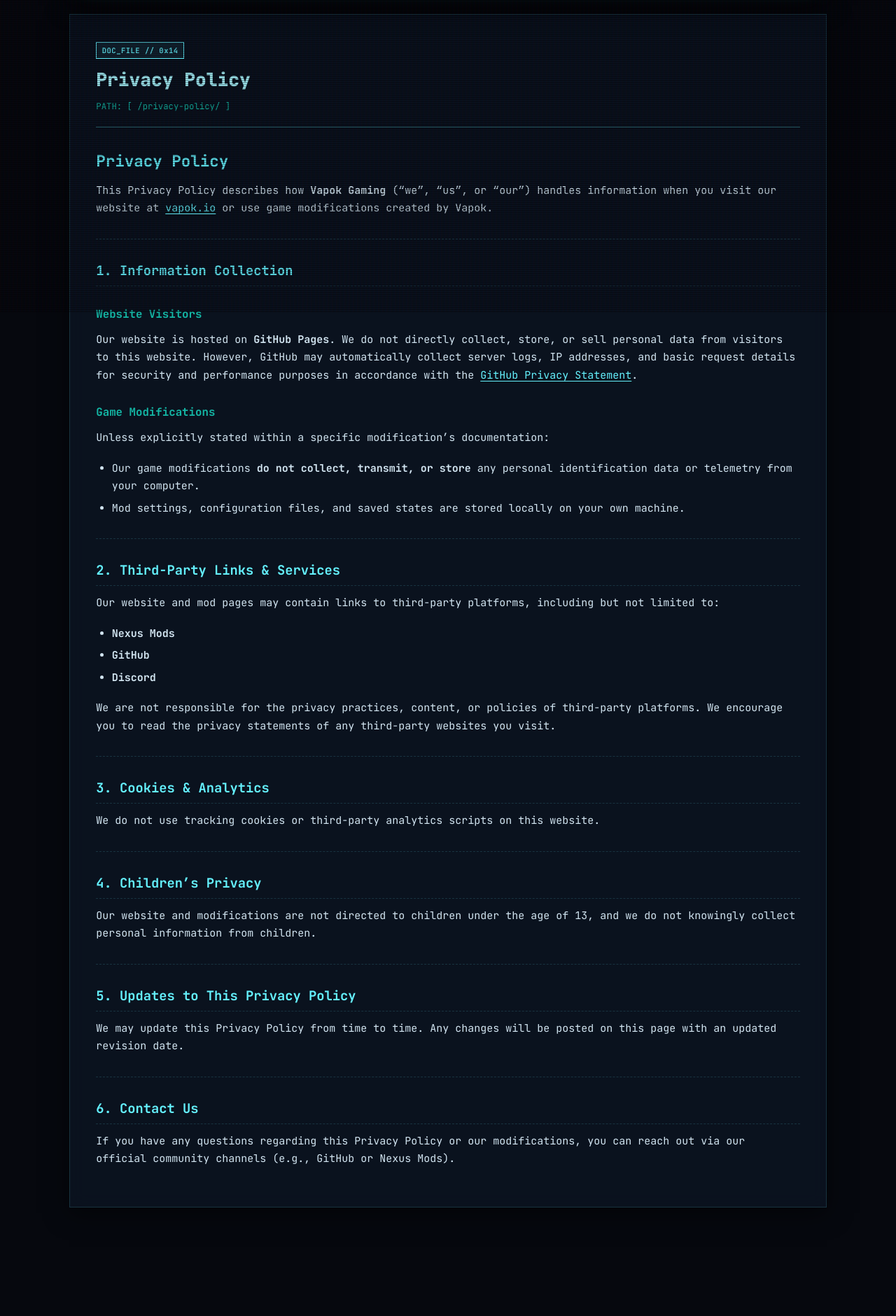
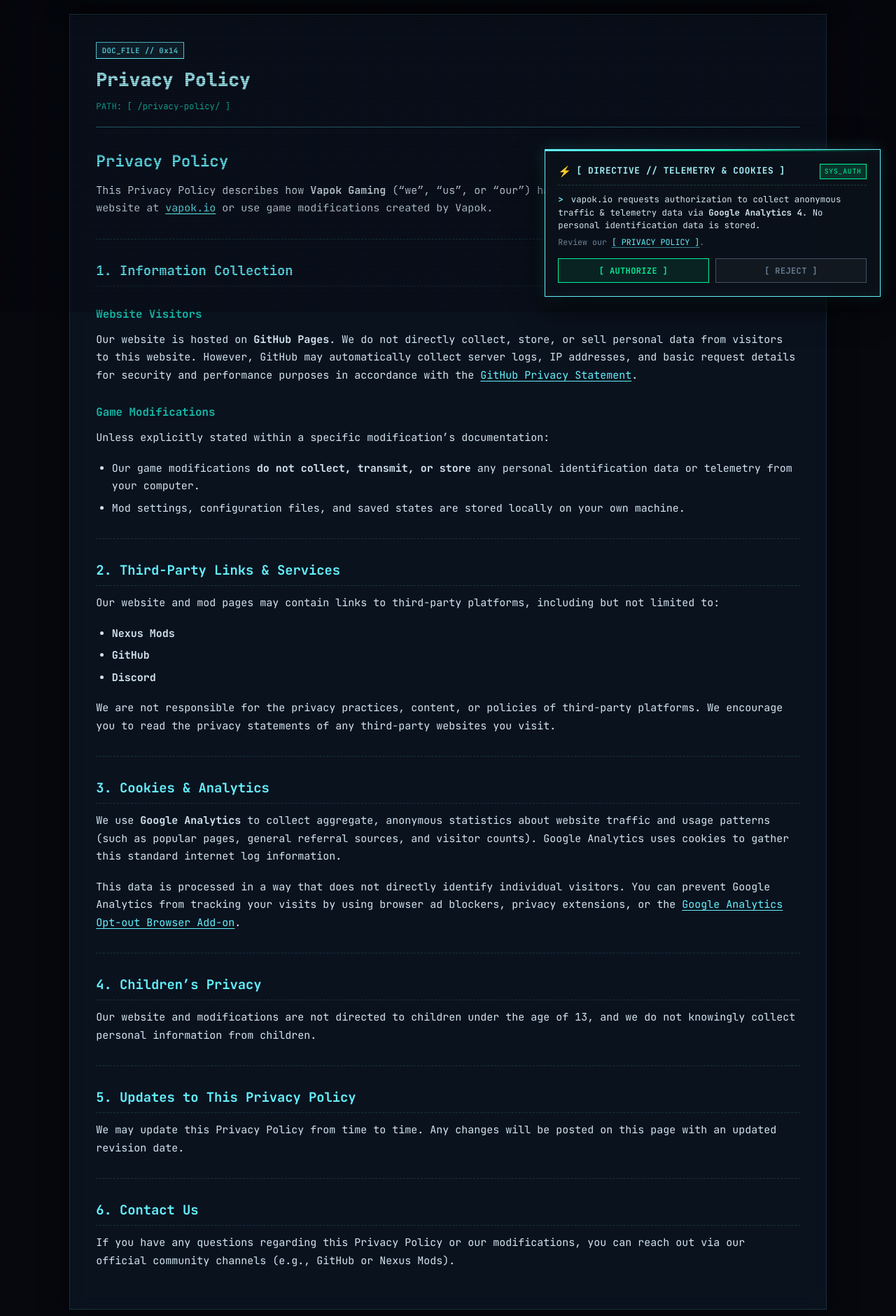
Before and after one commit to Vapok/vapok.github.io, a Jekyll site: the page built from privacy-policy.md, in a window 1280 px wide. Shown: the part 454-2334 px from the top of the page at 70% size. Built offline with Jekyll 4.4.1, drawn with Linux system fonts in a browser that asks for light colours.

Commit message:
Add Google Analytics 4 with Consent Mode v2 and Cyber-Console cookie banner

```diff
--- a/_config.yml
+++ b/_config.yml
@@ -2,6 +2,8 @@
 tagline: Gaming Community, Creative Systems & Game Modifications
 description: High-performance game modifications, active games, and gaming community hub by Vapok.
 url: "https://vapok.io"
+baseurl: ""
+google_analytics: "G-WKCE821DL8"
 
 # Site Identity & Links
 author:
--- /dev/null
+++ b/_includes/cookie-banner.html
@@ -0,0 +1,94 @@
+<!-- Terminal Cyber-Console Cookie & Telemetry Consent Banner -->
+<div id="cookie-consent-banner" class="cookie-banner" role="dialog" aria-labelledby="cookie-banner-title" aria-describedby="cookie-banner-desc" style="display: none;">
+  <div class="cookie-banner-inner">
+    <div class="cookie-banner-header">
+      <span class="cookie-banner-icon">⚡</span>
+      <span id="cookie-banner-title" class="cookie-banner-title">[ DIRECTIVE // TELEMETRY &amp; COOKIES ]</span>
+      <span class="cookie-banner-badge">SYS_AUTH</span>
+    </div>
+    <div class="cookie-banner-body">
+      <p id="cookie-banner-desc" class="cookie-banner-text">
+        <span class="cookie-prompt">&gt;</span> vapok.io requests authorization to collect anonymous traffic &amp; telemetry data via <strong>Google Analytics 4</strong>. No personal identification data is stored.
+      </p>
+      <p class="cookie-banner-subtext">
+        Review our <a href="{{ '/privacy-policy/' | relative_url }}" class="cookie-link">[ PRIVACY POLICY ]</a>.
+      </p>
+    </div>
+    <div class="cookie-banner-actions">
+      <button type="button" id="cookie-accept-btn" class="cookie-btn cookie-btn-accept" title="Authorize anonymous analytics cookies">
+        [ AUTHORIZE ]
+      </button>
+      <button type="button" id="cookie-decline-btn" class="cookie-btn cookie-btn-decline" title="Block all analytics cookies">
+        [ REJECT ]
+      </button>
+    </div>
+  </div>
+</div>
+
+<script>
+  (function() {
+    var banner = document.getElementById('cookie-consent-banner');
+    var acceptBtn = document.getElementById('cookie-accept-btn');
+    var declineBtn = document.getElementById('cookie-decline-btn');
+
+    function updateConsent(decision) {
+      try {
+        localStorage.setItem('vapok_cookie_consent', decision);
+      } catch (e) {}
+
+      if (typeof window.gtag === 'function') {
+        window.gtag('consent', 'update', {
+          'analytics_storage': decision
+        });
+      }
+
+      if (banner) {
+        banner.classList.remove('active');
+        banner.classList.add('closing');
+        setTimeout(function() {
+          banner.style.display = 'none';
+          banner.classList.remove('closing');
+        }, 300);
+      }
+    }
+
+    function showBanner() {
+      if (!banner) return;
+      banner.style.display = 'block';
+      // Force reflow
+      void banner.offsetWidth;
+      banner.classList.add('active');
+    }
+
+    window.openCookieConsent = function() {
+      showBanner();
+      if (acceptBtn) {
+        acceptBtn.focus();
+      }
+    };
+
+    if (acceptBtn) {
+      acceptBtn.addEventListener('click', function() {
+        updateConsent('granted');
+      });
+    }
+
+    if (declineBtn) {
+      declineBtn.addEventListener('click', function() {
+        updateConsent('denied');
+      });
+    }
+
+    // Auto-display if no consent decision recorded yet
+    document.addEventListener('DOMContentLoaded', function() {
+      var saved = null;
+      try {
+        saved = localStorage.getItem('vapok_cookie_consent');
+      } catch (e) {}
+
+      if (!saved) {
+        setTimeout(showBanner, 700);
+      }
+    });
+  })();
+</script>
--- a/_includes/footer.html
+++ b/_includes/footer.html
@@ -27,6 +27,7 @@
       <li><a href="{{ '/support/' | relative_url }}" style="color: var(--warning-amber);">[ Fuel / Support ]</a></li>
       <li><a href="{{ '/terms-of-service' | relative_url }}">[ Terms of Service ]</a></li>
       <li><a href="{{ '/privacy-policy' | relative_url }}">[ Privacy Policy ]</a></li>
+      <li><button type="button" class="footer-btn-link" onclick="if(window.openCookieConsent) window.openCookieConsent();" aria-label="Open Cookie and Telemetry Settings">[ Cookie Settings ]</button></li>
       <li><a href="#top">[ ^ TOP ]</a></li>
     </ul>
   </div>
--- /dev/null
+++ b/_includes/google-analytics.html
@@ -0,0 +1,27 @@
+{% if site.google_analytics and jekyll.environment == "production" %}
+<!-- Google tag (gtag.js) with Consent Mode v2 -->
+<script async src="https://www.googletagmanager.com/gtag/js?id={{ site.google_analytics }}"></script>
+<script>
+  window.dataLayer = window.dataLayer || [];
+  function gtag(){dataLayer.push(arguments);}
+
+  // Check persisted consent status before initializing
+  var storedConsent = null;
+  try {
+    storedConsent = localStorage.getItem('vapok_cookie_consent');
+  } catch (e) {}
+
+  var analyticsConsent = (storedConsent === 'granted') ? 'granted' : 'denied';
+
+  // Default consent settings (Google Consent Mode v2)
+  gtag('consent', 'default', {
+    'analytics_storage': analyticsConsent,
+    'ad_storage': 'denied',
+    'ad_user_data': 'denied',
+    'ad_personalization': 'denied'
+  });
+
+  gtag('js', new Date());
+  gtag('config', '{{ site.google_analytics }}');
+</script>
+{% endif %}
--- a/_layouts/default.html
+++ b/_layouts/default.html
@@ -22,6 +22,9 @@
       } catch (e) {}
     })();
   </script>
+
+  <!-- Analytics -->
+  {% include google-analytics.html %}
 </head>
 <body id="top">
   <!-- Skip to Main Content (WCAG 2.4.1 Bypass Blocks) -->
@@ -50,5 +53,8 @@
   <!-- JavaScript Engine & BBS Doors -->
   <script src="{{ '/assets/js/bbs-doors.js' | relative_url }}"></script>
   <script src="{{ '/assets/js/terminal-fx.js' | relative_url }}"></script>
+
+  <!-- Cookie & Telemetry Consent Banner -->
+  {% include cookie-banner.html %}
 </body>
 </html>
--- a/assets/css/terminal.css
+++ b/assets/css/terminal.css
@@ -1491,12 +1491,20 @@
   list-style: none;
 }
 
-.footer-legal-links a {
+.footer-legal-links a,
+.footer-legal-links .footer-btn-link {
   color: var(--text-muted);
   text-decoration: none;
-}
-
-.footer-legal-links a:hover {
+  background: none;
+  border: none;
+  font-family: inherit;
+  font-size: inherit;
+  cursor: pointer;
+  padding: 0;
+}
+
+.footer-legal-links a:hover,
+.footer-legal-links .footer-btn-link:hover {
   color: var(--ice-blue);
   text-decoration: underline;
 }
@@ -2037,6 +2045,203 @@
   transform: translateY(-2px);
 }
 
+/* ==========================================================================
+   COOKIE & TELEMETRY CONSENT BANNER (CYBER-CONSOLE DIRECTIVE)
+   ========================================================================== */
+
+.cookie-banner {
+  position: fixed;
+  bottom: 1.5rem;
+  right: 1.5rem;
+  max-width: 480px;
+  width: calc(100vw - 3rem);
+  z-index: 99999;
+  opacity: 0;
+  transform: translateY(20px) scale(0.98);
+  transition: opacity 0.35s cubic-bezier(0.16, 1, 0.3, 1), transform 0.35s cubic-bezier(0.16, 1, 0.3, 1);
+  pointer-events: none;
+}
+
+.cookie-banner.active {
+  opacity: 1;
+  transform: translateY(0) scale(1);
+  pointer-events: auto;
+}
+
+.cookie-banner.closing {
+  opacity: 0;
+  transform: translateY(15px) scale(0.96);
+  pointer-events: none;
+}
+
+.cookie-banner-inner {
+  background: rgba(11, 17, 26, 0.95);
+  backdrop-filter: blur(12px);
+  -webkit-backdrop-filter: blur(12px);
+  border: 1px solid var(--ice-blue);
+  box-shadow: 0 12px 40px rgba(0, 0, 0, 0.85),
+              0 0 20px rgba(100, 240, 252, 0.2),
+              inset 0 0 15px rgba(100, 240, 252, 0.04);
+  padding: 1.25rem;
+  position: relative;
+  font-family: var(--font-mono);
+}
+
+.cookie-banner-inner::before {
+  content: "";
+  position: absolute;
+  top: 0;
+  left: 0;
+  right: 0;
+  height: 2px;
+  background: linear-gradient(90deg, var(--ice-blue), var(--glacial-mint), transparent);
+}
+
+.cookie-banner-header {
+  display: flex;
+  align-items: center;
+  gap: 0.5rem;
+  margin-bottom: 0.75rem;
+  padding-bottom: 0.5rem;
+  border-bottom: 1px dashed rgba(100, 240, 252, 0.2);
+}
+
+.cookie-banner-icon {
+  color: var(--ice-blue);
+  font-size: 1rem;
+}
+
+.cookie-banner-title {
+  font-size: 0.85rem;
+  font-weight: 700;
+  color: var(--ice-blue-bright);
+  letter-spacing: 0.05em;
+  flex: 1;
+}
+
+.cookie-banner-badge {
+  font-size: 0.65rem;
+  padding: 0.15rem 0.4rem;
+  background: rgba(0, 245, 155, 0.15);
+  border: 1px solid var(--glacial-mint);
+  color: var(--glacial-mint);
+  letter-spacing: 0.08em;
+  text-transform: uppercase;
+}
+
+.cookie-banner-body {
+  margin-bottom: 1rem;
+}
+
+.cookie-banner-text {
+  font-size: 0.825rem;
+  line-height: 1.5;
+  color: var(--text-main);
+  margin: 0;
+}
+
+.cookie-banner-subtext {
+  font-size: 0.775rem;
+  line-height: 1.4;
+  color: var(--text-muted);
+  margin: 0.4rem 0 0 0;
+}
+
+.cookie-prompt {
+  color: var(--ice-blue);
+  font-weight: bold;
+  margin-right: 0.25rem;
+}
+
+.cookie-link {
+  color: var(--ice-blue);
+  text-decoration: none;
+  border-bottom: 1px dotted var(--ice-blue);
+  transition: color 0.2s ease, border-color 0.2s ease;
+}
+
+.cookie-link:hover {
+  color: var(--ice-blue-bright);
+  border-bottom-style: solid;
+}
+
+.cookie-banner-actions {
+  display: flex;
+  gap: 0.65rem;
+  align-items: center;
+}
+
+.cookie-btn {
+  font-family: var(--font-mono);
+  font-size: 0.8rem;
+  font-weight: 600;
+  padding: 0.55rem 0.85rem;
+  cursor: pointer;
+  background: transparent;
+  transition: all 0.2s ease;
+  letter-spacing: 0.03em;
+  white-space: nowrap;
+}
+
+.cookie-btn-accept {
+  border: 1px solid var(--glacial-mint);
+  color: var(--glacial-mint);
+  background: rgba(0, 245, 155, 0.08);
+  flex: 1;
+  text-align: center;
+}
+
+.cookie-btn-accept:hover,
+.cookie-btn-accept:focus-visible {
+  background: var(--glacial-mint);
+  color: var(--bg-deep);
+  box-shadow: 0 0 15px rgba(0, 245, 155, 0.4);
+  outline: none;
+}
+
+.cookie-btn-decline {
+  border: 1px solid var(--text-dim);
+  color: var(--text-muted);
+  background: rgba(255, 255, 255, 0.03);
+  flex: 1;
+  text-align: center;
+}
+
+.cookie-btn-decline:hover,
+.cookie-btn-decline:focus-visible {
+  border-color: var(--warning-amber);
+  color: var(--warning-amber);
+  background: rgba(251, 191, 36, 0.1);
+  outline: none;
+}
+
+@media (max-width: 640px) {
+  .cookie-banner {
+    bottom: 0;
+    right: 0;
+    left: 0;
+    width: 100vw;
+    max-width: 100vw;
+    border-radius: 0;
+  }
+
+  .cookie-banner-inner {
+    border-left: none;
+    border-right: none;
+    border-bottom: none;
+    padding: 1rem;
+  }
+
+  .cookie-banner-actions {
+    flex-direction: column;
+  }
+
+  .cookie-btn {
+    width: 100%;
+    text-align: center;
+  }
+}
+
 /* Accessibility: Reduced Motion Support */
 @media (prefers-reduced-motion: reduce) {
   *,
--- a/privacy-policy.md
+++ b/privacy-policy.md
@@ -34,7 +34,9 @@
 
 ## 3. Cookies & Analytics
 
-We do not use tracking cookies or third-party analytics scripts on this website.
+We use **Google Analytics** to collect aggregate, anonymous statistics about website traffic and usage patterns (such as popular pages, general referral sources, and visitor counts). Google Analytics uses cookies to gather this standard internet log information.
+
+This data is processed in a way that does not directly identify individual visitors. You can prevent Google Analytics from tracking your visits by using browser ad blockers, privacy extensions, or the [Google Analytics Opt-out Browser Add-on](https://tools.google.com/dlpage/gaoptout).
 
 ---
 
```
